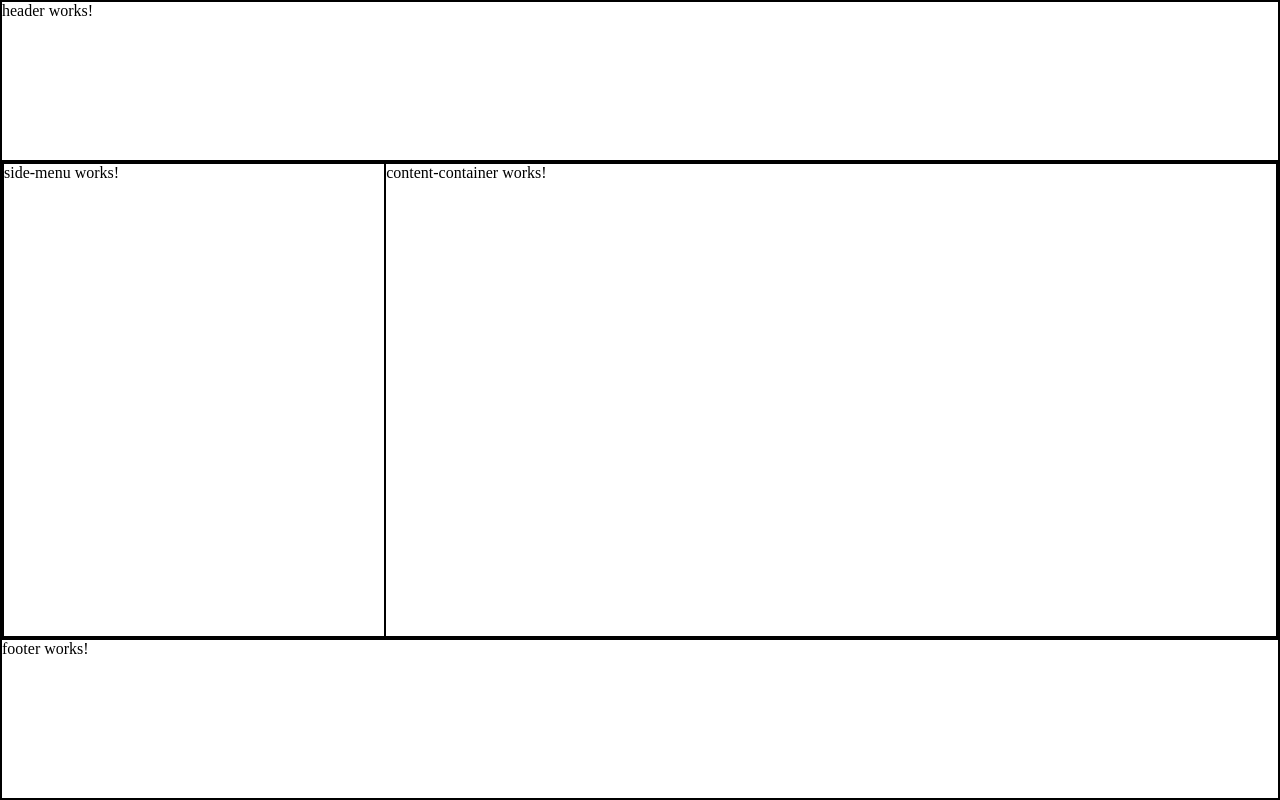
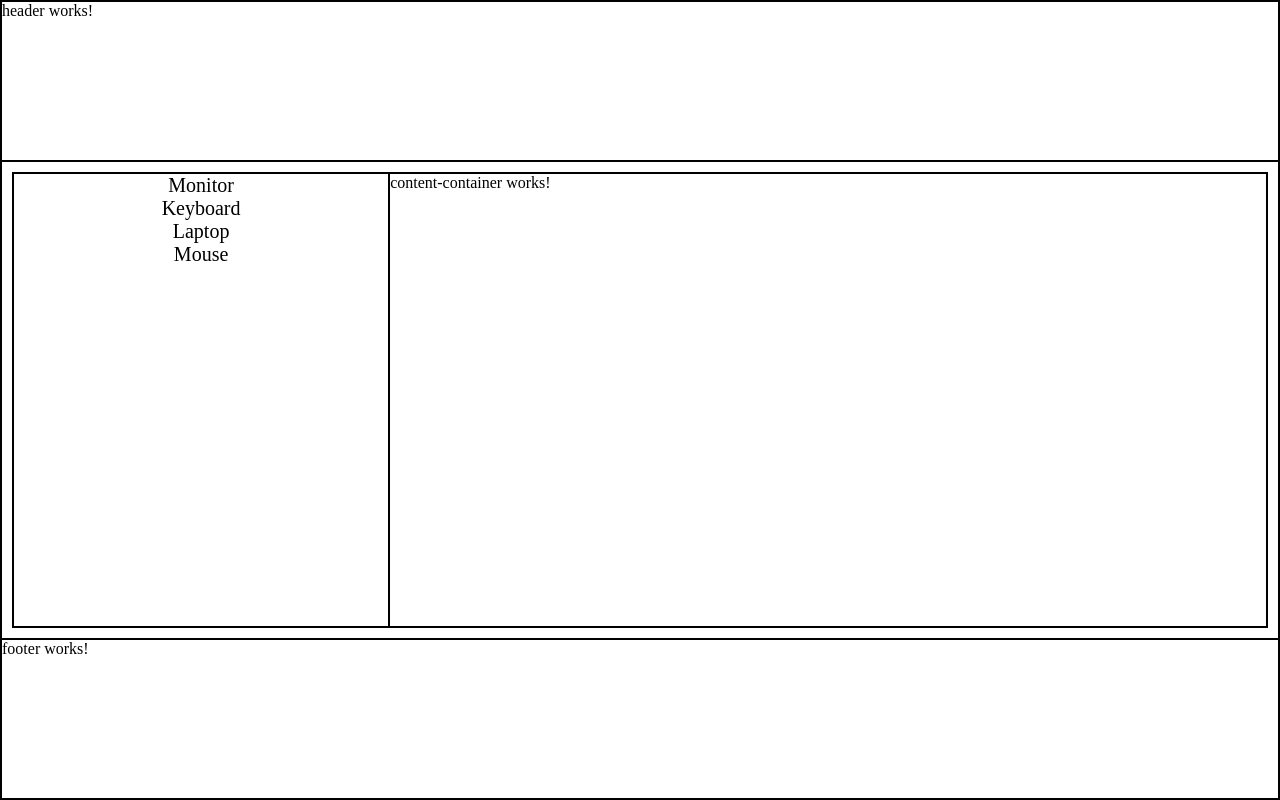
Before and after one commit to gihook/components-communication, an Angular app: page / in a window 1280 px wide. Built offline with nearby package versions, Linux system fonts and the light colour scheme.

Commit message:
feat: finished initialization

```diff
--- a/src/app/components/side-menu/side-menu.component.html
+++ b/src/app/components/side-menu/side-menu.component.html
@@ -1 +1,3 @@
-<p>side-menu works!</p>
+<ul>
+  <li *ngFor="let item of menuItems">{{ item.displayValue }}</li>
+</ul>
--- a/src/app/components/side-menu/side-menu.component.scss
+++ b/src/app/components/side-menu/side-menu.component.scss
@@ -0,0 +1,10 @@
+li {
+  font-size: 20px;
+  text-align: center;
+
+  &:hover {
+    font-weight: bold;
+    background-color: gray;
+    cursor: pointer;
+  }
+}
--- a/src/app/components/side-menu/side-menu.component.ts
+++ b/src/app/components/side-menu/side-menu.component.ts
@@ -3,13 +3,19 @@ import { Component, OnInit } from '@angular/core';
 @Component({
   selector: 'app-side-menu',
   templateUrl: './side-menu.component.html',
-  styleUrls: ['./side-menu.component.scss']
+  styleUrls: ['./side-menu.component.scss'],
 })
 export class SideMenuComponent implements OnInit {
+  menuItems: { id: number; displayValue: string }[] = [];
 
-  constructor() { }
+  constructor() {}
 
   ngOnInit(): void {
+    this.menuItems = [
+      { id: 1, displayValue: 'Monitor' },
+      { id: 2, displayValue: 'Keyboard' },
+      { id: 3, displayValue: 'Laptop' },
+      { id: 4, displayValue: 'Mouse' },
+    ];
   }
-
 }
--- a/src/styles.scss
+++ b/src/styles.scss
@@ -19,6 +19,7 @@ div {
   }
 
   .body {
+    padding: 10px;
     flex-grow: 1;
     display: flex;
   }
```
